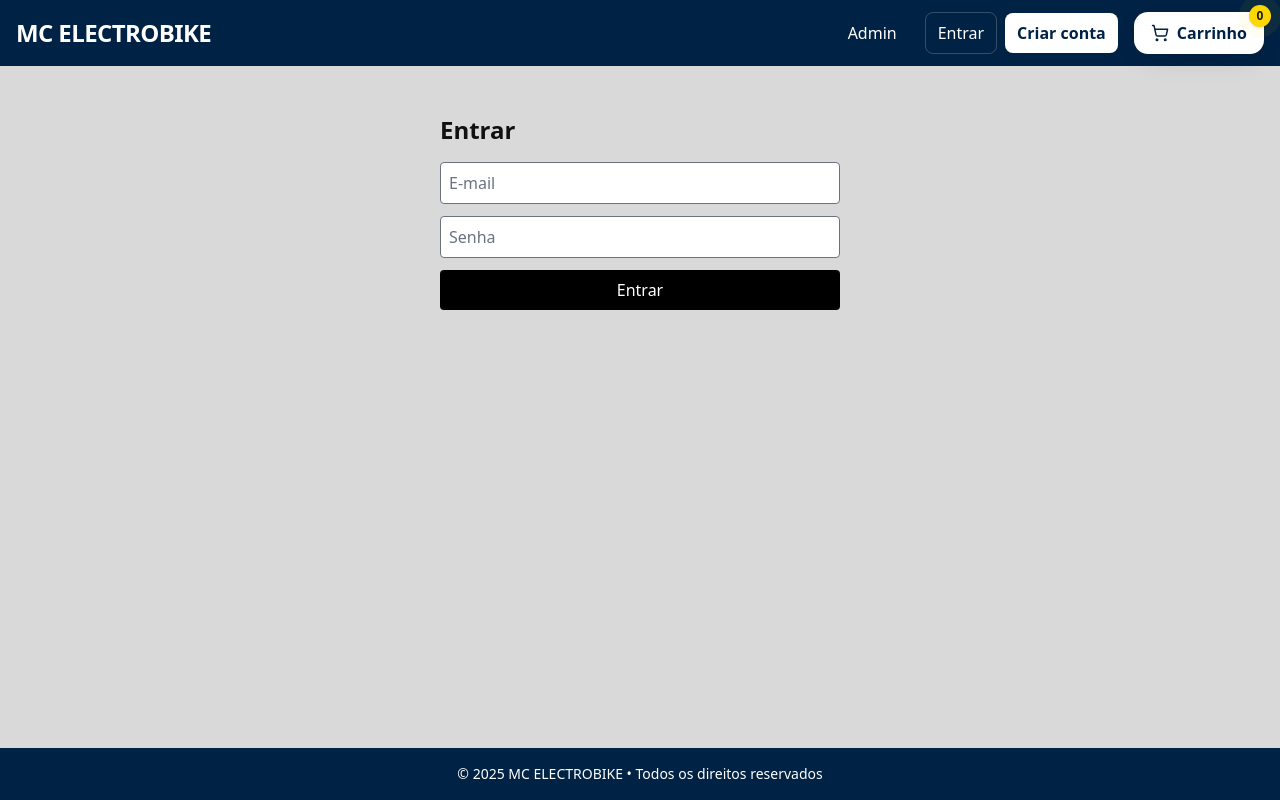
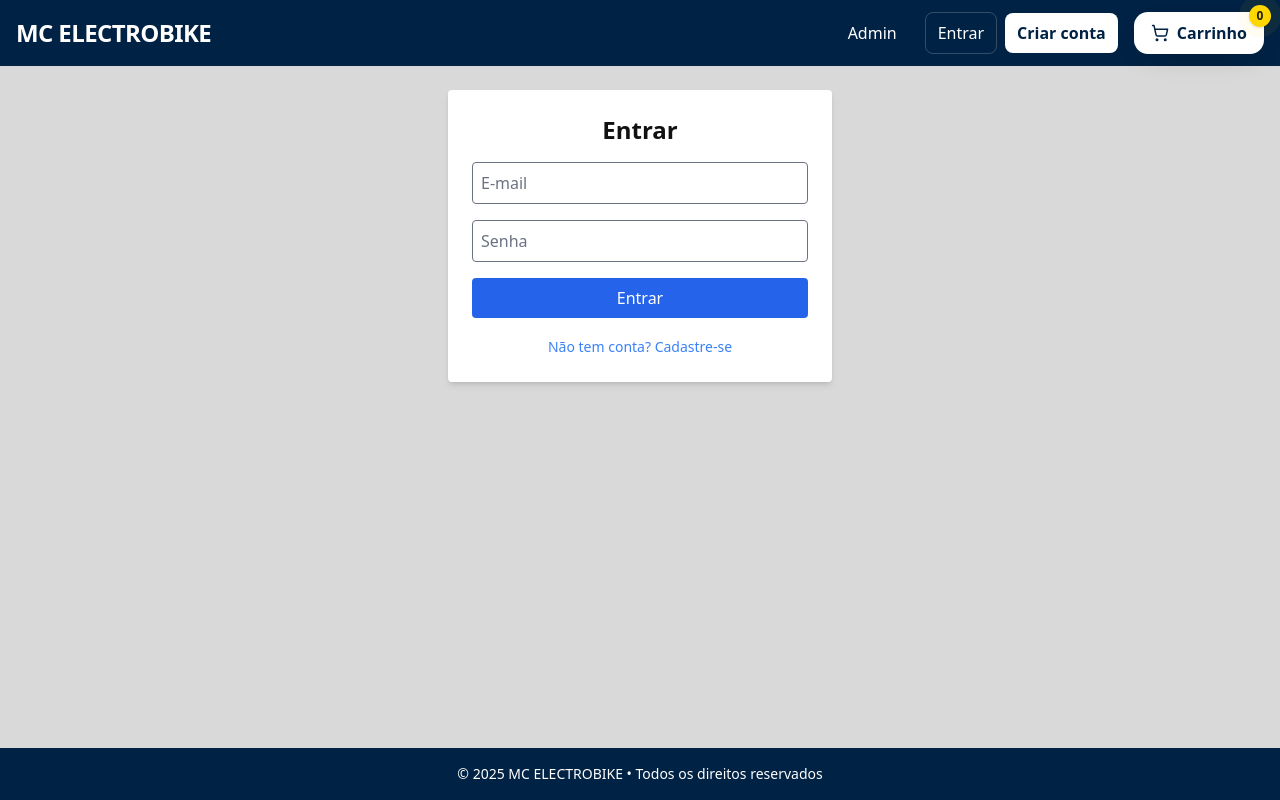
Before and after one commit to fullstackpaduavinicius/teste1, a React (Vite) app in the folder mceletrobike-frontend/: page /entrar in a window 1280 px wide. Built offline with nearby package versions, Linux system fonts and the light colour scheme; no server answers.

Commit message:
correção em logincliente

```diff
--- a/mceletrobike-frontend/src/pages/LoginCliente.jsx
+++ b/mceletrobike-frontend/src/pages/LoginCliente.jsx
@@ -1,47 +1,180 @@
-import { useState } from 'react';
+import { useState, useMemo } from 'react';
+import { useNavigate, useSearchParams } from 'react-router-dom';
+import { toast } from 'sonner';
+
+// stores (conforme criamos)
 import { useAuth } from '@/store/auth';
 import { useCarrinho } from '@/store/carrinho';
-import { toast } from 'sonner';
-import { http } from '@/lib/http'; // <-- nomeado
+import { http } from '@/lib/http'; // axios pré-configurado com baseURL `${VITE_BACKEND_URL}/api` e withCredentials
 
-function getGuestCart() {
-  try { return JSON.parse(localStorage.getItem('cart') || '[]'); }
-  catch { return []; }
-}
+// helper para mapear itens locais -> payload do backend
+const toGuestCart = (itens = []) =>
+  (Array.isArray(itens) ? itens : []).map((i) => ({
+    productId: i._id ?? i.id ?? i.productId,
+    title: i.title,
+    price: i.price,
+    thumbnail: i.thumbnail,
+    quantity: Number(i.quantidade ?? i.quantity ?? 1),
+  }));
 
 export default function LoginCliente() {
-  const login = useAuth(s => s.login);
-  const setCartFromServer = useCarrinho(s => s.setFromServer);
+  const navigate = useNavigate();
+  const [params] = useSearchParams();
+  const verificado = params.get('verificado') || params.get('confirmado');
+
+  // auth store
+  const register = useAuth((s) => s.register);
+  const login = useAuth((s) => s.login);
+
+  // carrinho (convidado -> perfil)
+  const itensLocais = useCarrinho((s) => s.itens);
+  const setCartFromServer = useCarrinho((s) => s.setFromServer);
+
+  // UI state
+  const [isRegistering, setIsRegistering] = useState(false);
+  const [mensagem, setMensagem] = useState('');
+
+  // campos comuns
   const [email, setEmail] = useState('');
   const [password, setPassword] = useState('');
 
+  // campos de cadastro
+  const [name, setName] = useState('');
+  const [phone, setPhone] = useState('');
+  const [marketingOptIn, setMarketingOptIn] = useState(true);
+
+  const guestCart = useMemo(() => toGuestCart(itensLocais), [itensLocais]);
+
   async function onSubmit(e) {
     e.preventDefault();
+    setMensagem('');
+
     try {
-      const guestCart = getGuestCart();
-      const result = await login({ email, password, guestCart });
-      if (!result?.ok) throw new Error('Credenciais inválidas');
+      if (isRegistering) {
+        if (!name.trim() || !email.trim() || !password.trim()) {
+          setMensagem('Preencha nome, e-mail e senha.');
+          return;
+        }
 
-      localStorage.removeItem('cart');
+        await register({ name, email, phone, password, marketingOptIn });
+        setMensagem('✅ Cadastro criado! Verifique seu e-mail para confirmar sua conta.');
+        toast.success('Cadastro realizado. Verifique seu e-mail 📩');
+        setPassword('');
+        // Mantém na tela para o usuário ler a instrução
+        return;
+      }
 
-      const { data } = await http.get('/customers/cart'); // /api já está no http.js
-      setCartFromServer(data);
+      // LOGIN
+      const res = await login({ email, password, guestCart });
+      if (!res?.ok) {
+        throw new Error(res?.error || 'Credenciais inválidas');
+      }
+
+      // Após login, busque o carrinho do perfil e aplique localmente
+      try {
+        const { data } = await http.get('/customers/cart'); // retorna { cart: [...] }
+        setCartFromServer(data); // sua store aceita { cart } / { items } / array
+      } catch (err) {
+        console.warn('Falha ao obter carrinho do perfil:', err);
+      }
 
       toast.success('Login realizado!');
+      navigate('/conta');
     } catch (err) {
       console.error(err);
-      toast.error('Não foi possível entrar. Verifique seus dados.');
+      const msg = err?.response?.data?.error || err?.message || 'Erro no processo.';
+      setMensagem(`❌ ${msg}`);
+      toast.error('Não foi possível concluir. Verifique os dados.');
     }
   }
 
   return (
-    <div className="max-w-md mx-auto p-6">
-      <h1 className="text-2xl font-semibold mb-4">Entrar</h1>
-      <form onSubmit={onSubmit} className="space-y-3">
-        <input className="w-full border rounded p-2" placeholder="E-mail" type="email" value={email} onChange={e=>setEmail(e.target.value)} required />
-        <input className="w-full border rounded p-2" placeholder="Senha" type="password" value={password} onChange={e=>setPassword(e.target.value)} required />
-        <button className="w-full bg-black text-white rounded p-2">Entrar</button>
+    <div className="max-w-sm mx-auto p-6 bg-white shadow-md rounded">
+      <h2 className="text-2xl font-bold mb-4 text-center">
+        {isRegistering ? 'Criar Conta' : 'Entrar'}
+      </h2>
+
+      {verificado && (
+        <p className="text-green-600 text-sm mb-2 text-center">
+          ✅ E-mail verificado! Sua conta foi ativada.
+        </p>
+      )}
+
+      {mensagem && (
+        <p
+          className={`mb-4 text-sm text-center ${
+            mensagem.includes('✅') ? 'text-green-600' : 'text-red-600'
+          }`}
+        >
+          {mensagem}
+        </p>
+      )}
+
+      <form onSubmit={onSubmit} className="grid gap-4">
+        {isRegistering && (
+          <>
+            <input
+              type="text"
+              value={name}
+              onChange={(e) => setName(e.target.value)}
+              placeholder="Nome completo"
+              className="p-2 border rounded"
+              required
+            />
+            <input
+              type="tel"
+              value={phone}
+              onChange={(e) => setPhone(e.target.value)}
+              placeholder="Telefone (WhatsApp)"
+              className="p-2 border rounded"
+            />
+          </>
+        )}
+
+        <input
+          type="email"
+          value={email}
+          onChange={(e) => setEmail(e.target.value)}
+          placeholder="E-mail"
+          className="p-2 border rounded"
+          required
+        />
+        <input
+          type="password"
+          value={password}
+          onChange={(e) => setPassword(e.target.value)}
+          placeholder="Senha"
+          className="p-2 border rounded"
+          required
+        />
+
+        {isRegistering && (
+          <label className="flex items-center gap-2 text-sm">
+            <input
+              type="checkbox"
+              checked={marketingOptIn}
+              onChange={(e) => setMarketingOptIn(e.target.checked)}
+            />
+            Aceito receber promoções e cupons por e-mail
+          </label>
+        )}
+
+        <button
+          type="submit"
+          className="bg-blue-600 text-white py-2 rounded hover:bg-blue-700 transition"
+        >
+          {isRegistering ? 'Cadastrar' : 'Entrar'}
+        </button>
       </form>
+
+      <div className="mt-4 text-center">
+        <button
+          onClick={() => setIsRegistering(!isRegistering)}
+          className="text-sm text-blue-500 hover:underline"
+        >
+          {isRegistering ? 'Já tem conta? Faça login' : 'Não tem conta? Cadastre-se'}
+        </button>
+      </div>
     </div>
   );
 }
```
